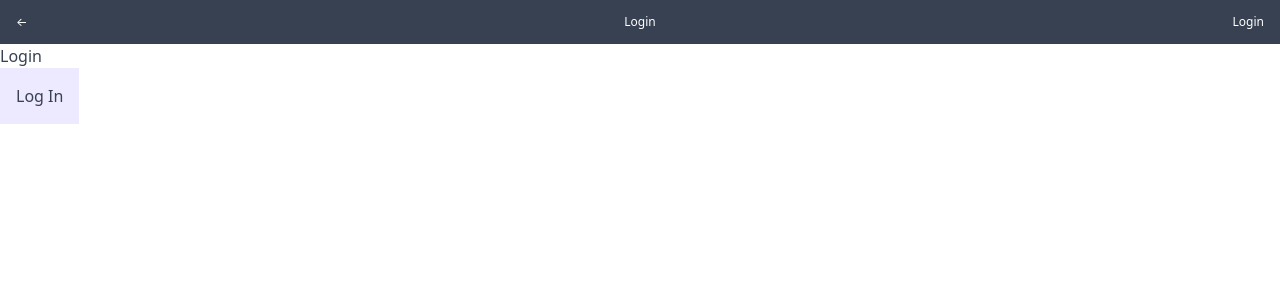
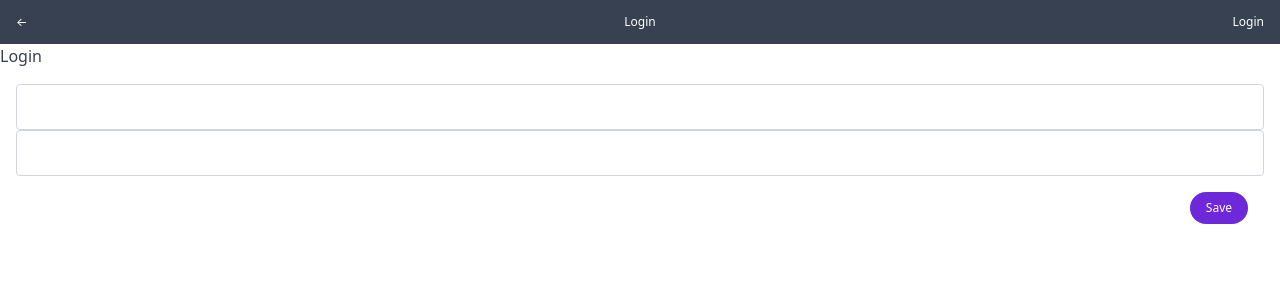
Before and after one commit to rttll/mongo-example, a React (Create React App) app: page /login in a window 1280 px wide. Shown: the top 300 px of the page. Built offline with nearby package versions, Linux system fonts and the light colour scheme.

Commit message:
Add form and input components

```diff
--- /dev/null
+++ b/src/components/FormElements.js
@@ -0,0 +1,13 @@
+
+function Input(props) {
+  return (
+    <input
+      type={props.type || 'text'}
+      className="block w-full p-3 text-sm border border-gray-300 rounded"
+      onChange={props.onChange}
+      name={props.name}
+      defaultValue={props.value} />
+  )
+}
+
+export { Input }
--- a/src/components/Login.js
+++ b/src/components/Login.js
@@ -1,7 +1,8 @@
-import { useContext, useEffect } from 'react'
+import { useContext, useEffect, useState } from 'react'
 import API from '../services/api'
 import AppContext from '../services/app-context'
-
+import { Input } from './FormElements'
+import Form from './Form'
 
 function Login() {
   const appHeader = useContext(AppContext)
@@ -24,10 +25,20 @@ function Login() {
       .catch(console.error)
   }
 
+  function emailLogin() {
+    console.log()
+  }
+
+
+
   return (
     <>
       <h1>Login</h1>
-      <button className="p-4 bg-purple-100" onClick={login}>Log In</button>
+      <Form action="/login">
+        <Input value="" name="email" />
+        <Input value="" name="password" />
+      </Form>
+      {/* <button className="p-4 bg-purple-100" onClick={login}>Log In</button> */}
     </>
   )
 }
--- a/src/components/form.js
+++ b/src/components/form.js
@@ -1,52 +1,39 @@
-import API from '../services/api'
+import { isValidElement, cloneElement } from 'react'
+import { useState } from 'react'
 
-const [addingMeal, setAddingMeal] = useState(false)
-  const [mealName, setMealName] = useState('')
+function Form(props) {
+  const [data, setData] = useState({})
 
-function createMeal(e) {
-  e.preventDefault();
+  const inputs = props.children.map((child, i) => {
+    if ( isValidElement(child) ) {
+      return cloneElement(child, {onChange: inputChanged, key: i})
+    }
+  })
 
-  if ( addingMeal ) return;
-  setAddingMeal(true)
+  function inputChanged(event) {
+    const { name, value } = event.target
+    setData((currentData) => ({
+      ...currentData, [name]: value
+    }))
+  }
 
-  API.post('meals', {name: mealName})
-    .then(meal => {
-      setMeals(meals.concat([meal]))
-      setMealName('')
-    })
-    .catch((err) => {
-      console.error(err)
-    })
-    .finally(() => {
-      setAddingMeal(false)
-    })
+  function send(e) {
+    e.preventDefault()
+    API.post(props.action, data)
+      .then((resp) => {
+        debugger
+      })
+      .catch(console.error)
+  }
+
+  return (
+    <form onSubmit={send} className="p-4">
+      { inputs }
+      <div className="flex justify-end p-4">
+        <button className="p-4 py-2 text-xs text-white bg-purple-700 rounded-full">Save</button>
+      </div>
+    </form>
+  )
 }
 
-{/* <form action="/meals" onSubmit={createMeal}>
-          <div className="flex justify-between border-b border-gray-300">
-            <input
-              type="text"
-              className="block w-full p-4"
-              value={mealName}
-              onChange={ (e) => setMealName(e.target.value) }
-              placeholder="Create new meal"
-            />
-            <button type="submit" className="p-4">+</button>
-          </div>
-        </form>
-
-
-<Frame height={200} backgroundColor="transparent">
-        <form action="/meals" onSubmit={createMeal}>
-          <div className="flex justify-between border-b border-gray-300">
-            <input
-              type="text"
-              className="block w-full p-4"
-              value={mealName}
-              onChange={ (e) => setMealName(e.target.value) }
-              placeholder="Create new meal"
-            />
-            <button type="submit" className="p-4">+</button>
-          </div>
-        </form>
-      </Frame> */}
+export default Form
--- /dev/null
+++ b/src/components/meal-form.js
@@ -0,0 +1,52 @@
+import API from '../services/api'
+
+const [addingMeal, setAddingMeal] = useState(false)
+  const [mealName, setMealName] = useState('')
+
+function createMeal(e) {
+  e.preventDefault();
+
+  if ( addingMeal ) return;
+  setAddingMeal(true)
+
+  API.post('meals', {name: mealName})
+    .then(meal => {
+      setMeals(meals.concat([meal]))
+      setMealName('')
+    })
+    .catch((err) => {
+      console.error(err)
+    })
+    .finally(() => {
+      setAddingMeal(false)
+    })
+}
+
+{/* <form action="/meals" onSubmit={createMeal}>
+          <div className="flex justify-between border-b border-gray-300">
+            <input
+              type="text"
+              className="block w-full p-4"
+              value={mealName}
+              onChange={ (e) => setMealName(e.target.value) }
+              placeholder="Create new meal"
+            />
+            <button type="submit" className="p-4">+</button>
+          </div>
+        </form>
+
+
+<Frame height={200} backgroundColor="transparent">
+        <form action="/meals" onSubmit={createMeal}>
+          <div className="flex justify-between border-b border-gray-300">
+            <input
+              type="text"
+              className="block w-full p-4"
+              value={mealName}
+              onChange={ (e) => setMealName(e.target.value) }
+              placeholder="Create new meal"
+            />
+            <button type="submit" className="p-4">+</button>
+          </div>
+        </form>
+      </Frame> */}
```
